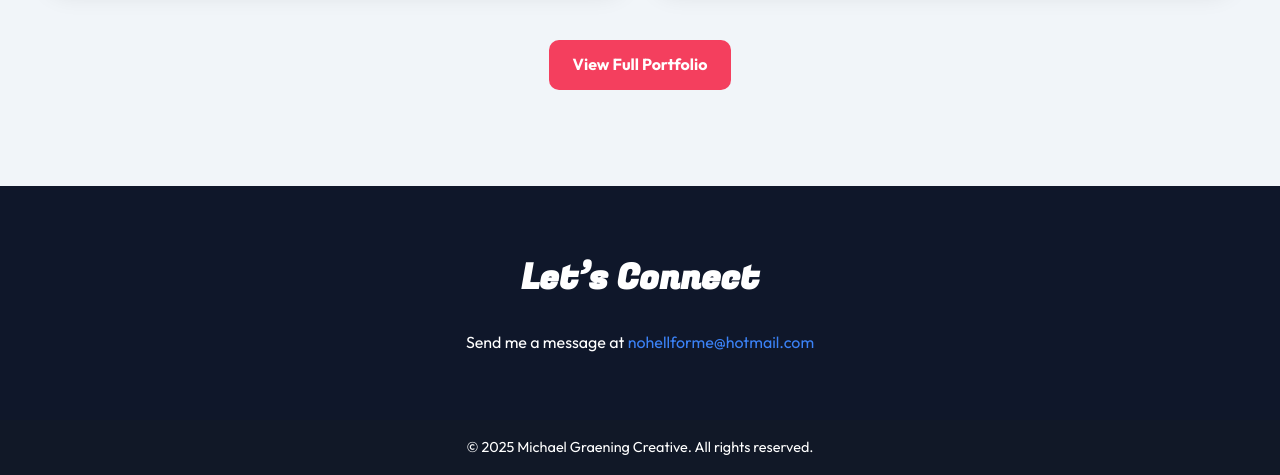
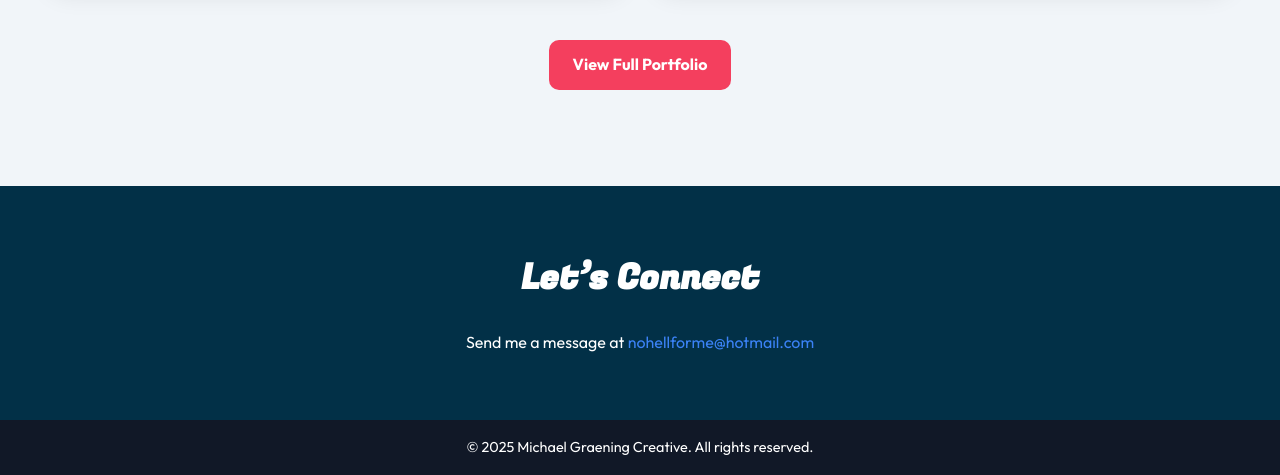
Before and after one commit to nohellforme/michaelgraening.github.io, a plain HTML site: page index.html in a window 1280 px wide. Shown: the part 1252-1727 px from the top of the page. Drawn offline with Linux system fonts and the light colour scheme.

Commit message:
Update index.html

```diff
--- a/index.html
+++ b/index.html
@@ -7,7 +7,7 @@
   <link href="https://fonts.googleapis.com/css2?family=Outfit:wght@400;700&family=Fugaz+One&display=swap" rel="stylesheet">
   <style>
     :root {
-      --primary-color: #0f172a;
+      --primary-color: #023047;
       --accent-color: #f43f5e;
       --bg-color: #f1f5f9;
       --text-color: #1e293b;
```
